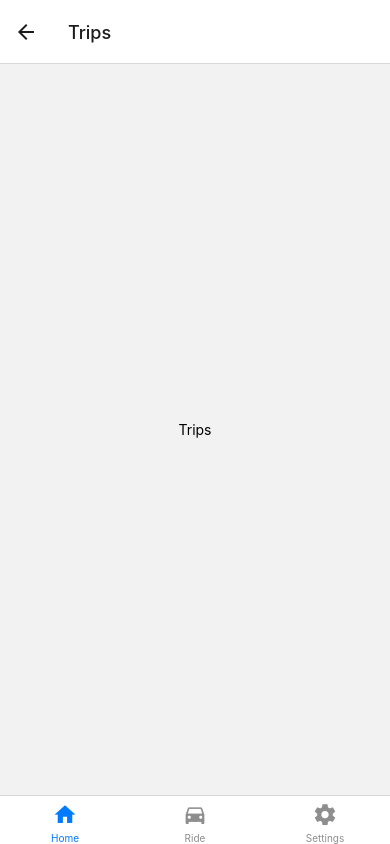
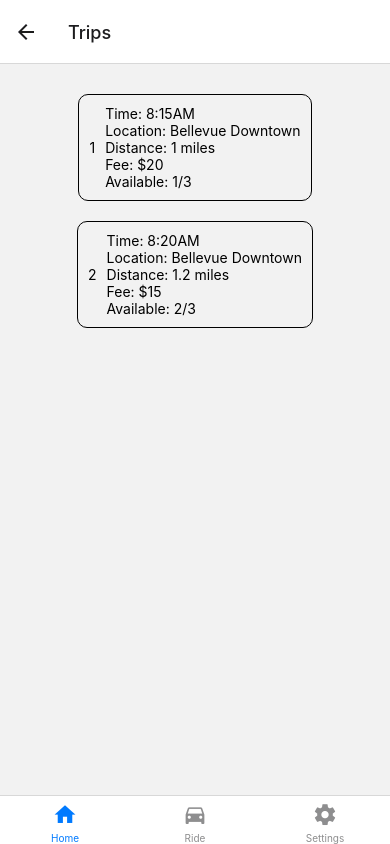
Before and after one commit to HuskyLovesShare/CarPool, a React Native app: screen /Trips in a window 390 px wide. Built offline with nearby package versions, Linux system fonts and the light colour scheme.

Commit message:
Trips Screen, Trip Detail Screen

```diff
--- a/components/Home/ChooseDirectionScreen.js
+++ b/components/Home/ChooseDirectionScreen.js
@@ -14,9 +14,12 @@ export default function ChooseDirectionScreen({ navigation, route }) {
         title="To NEU"
         onPress={() => {
           if (route.params.isDriver) {
-            navigation.navigate("New Trip", { isToNEU: true });
+            navigation.navigate("New Trip", { isDriver: true, isToNEU: true });
           } else {
-            navigation.navigate("More Information", { isToNEU: true });
+            navigation.navigate("More Information", {
+              isDriver: false,
+              isToNEU: true,
+            });
           }
         }}
       />
@@ -24,9 +27,12 @@ export default function ChooseDirectionScreen({ navigation, route }) {
         title="Leave NEU"
         onPress={() => {
           if (route.params.isDriver) {
-            navigation.navigate("New Trip", { isToNEU: false });
+            navigation.navigate("New Trip", { isDriver: true, isToNEU: false });
           } else {
-            navigation.navigate("More Information", { isToNEU: false });
+            navigation.navigate("More Information", {
+              isDriver: false,
+              isToNEU: false,
+            });
           }
         }}
       />
--- a/components/Home/ChooseMoreInfoScreen.js
+++ b/components/Home/ChooseMoreInfoScreen.js
@@ -12,8 +12,15 @@ export default function ChooseMoreInfoScreen({ navigation, route }) {
       </Text>
       <Text>{"Input Address"}</Text>
       <Text>{"Input Time"}</Text>
-      <Button title="Continue" onPress={() => navigation.navigate("Trips")} />
-      {/* add more props here to pass to the next screen */}
+      <Button
+        title="Continue"
+        onPress={() =>
+          navigation.navigate("Trips", {
+            isDriver: route.params.isDriver,
+            isToNEU: route.params.isToNEU,
+          })
+        }
+      />
     </View>
   );
 }
--- a/components/Home/HomeScreen.js
+++ b/components/Home/HomeScreen.js
@@ -6,6 +6,7 @@ import ChooseDirectionScreen from "./ChooseDirectionScreen";
 import NewTripScreen from "./NewTripScreen";
 import ChooseMoreInfoScreen from "./ChooseMoreInfoScreen";
 import TripsScreen from "./TripsScreen";
+import TripDetailScreen from "./TripDetailScreen";
 
 const Stack = createNativeStackNavigator();
 
@@ -19,6 +20,8 @@ export default function HomeScreen() {
     //     headerShown: false,
     //   }}
     >
+      {/* <Stack.Screen name="Trips" component={TripsScreen} /> */}
+
       <Stack.Screen
         name="Home"
         component={ChooseIdentityScreen}
@@ -59,6 +62,14 @@ export default function HomeScreen() {
           isToNEU: isToNEU,
         }}
       />
+      <Stack.Screen
+        name="Trip Detail"
+        component={TripDetailScreen}
+        initialParams={{
+          isDriver: isDriver,
+          isToNEU: isToNEU,
+        }}
+      />
     </Stack.Navigator>
   );
 }
--- a/components/Home/RideInformationCard.js
+++ b/components/Home/RideInformationCard.js
@@ -1,10 +1,37 @@
 import React, { useState } from "react";
-import { Text, View } from "react-native";
+import { Text, View, Pressable } from "react-native";
 
-export default function RideInformationCard() {
+export default function RideInformationCard(props) {
+  const rideInfo = props.rideInfo;
+
   return (
-    <View style={{}}>
-      <Text>RideInformationCard</Text>
-    </View>
+    <Pressable
+      style={{
+        display: "flex",
+        flexDirection: "row",
+        borderWidth: 1,
+        marginVertical: 10,
+        padding: 10,
+        borderRadius: 10,
+      }}
+      onPress={props.onPressed}
+    >
+      <View
+        style={{
+          alignItems: "center",
+          justifyContent: "center",
+          marginRight: 10,
+        }}
+      >
+        <Text>{props.index + 1}</Text>
+      </View>
+      <View>
+        <Text>{`Time: ${rideInfo.time}`}</Text>
+        <Text>{`Location: ${rideInfo.location}`}</Text>
+        <Text>{`Distance: ${rideInfo.distance} miles`}</Text>
+        <Text>{`Fee: $${rideInfo.fee}`}</Text>
+        <Text>{`Available: ${rideInfo.available}/${rideInfo.totalPositions}`}</Text>
+      </View>
+    </Pressable>
   );
 }
--- /dev/null
+++ b/components/Home/TripDetailScreen.js
@@ -0,0 +1,21 @@
+import React from "react";
+import { View, Button, Text } from "react-native";
+
+export default function TripDetailScreen({ navigation, route }) {
+  console.log(route);
+  const rideInfo = route.params.rideInfo;
+  return (
+    <View style={{ flex: 1, alignItems: "center", justifyContent: "center" }}>
+      <Text>{route.params.isToNEU ? "is to NEU" : "is Leave NEU"}</Text>
+      <Text>
+        {route.params.isDriver ? "is Driver: true" : "is Driver: false"}
+      </Text>
+      <Text>{"TripDetailScreen"}</Text>
+      <Text>{`Time: ${rideInfo.time}`}</Text>
+      <Text>{`Location: ${rideInfo.location}`}</Text>
+      <Text>{`Distance: ${rideInfo.distance} miles`}</Text>
+      <Text>{`Fee: $${rideInfo.fee}`}</Text>
+      <Text>{`Available: ${rideInfo.available}/${rideInfo.totalPositions}`}</Text>
+    </View>
+  );
+}
--- a/components/Home/TripsScreen.js
+++ b/components/Home/TripsScreen.js
@@ -1,13 +1,43 @@
-import React from "react";
+import React, { useState } from "react";
 import { View, Button, Text } from "react-native";
-import { useState } from "react/cjs/react.production.min";
+import RideInformationCard from "./RideInformationCard";
 
 export default function TripsScreen({ navigation, route }) {
-  //   const [rides, setRides] = useState();
+  const [rides, setRides] = useState([
+    {
+      time: "8:15AM",
+      location: "Bellevue Downtown",
+      distance: 1,
+      fee: 20,
+      totalPositions: 3,
+      available: 1,
+    },
+    {
+      time: "8:20AM",
+      location: "Bellevue Downtown",
+      distance: 1.2,
+      fee: 15,
+      totalPositions: 3,
+      available: 2,
+    },
+  ]);
 
   return (
-    <View style={{ flex: 1, alignItems: "center", justifyContent: "center" }}>
-      <Text>{"Trips"}</Text>
+    <View style={{ flex: 1, alignItems: "center", marginTop: 20 }}>
+      {rides.map((rideInfo, index) => (
+        <RideInformationCard
+          key={index}
+          index={index}
+          rideInfo={rideInfo}
+          onPressed={() => {
+            navigation.navigate("Trip Detail", {
+              rideInfo: rideInfo,
+              isDriver: route.params.isDriver,
+              isToNEU: route.params.isToNEU,
+            });
+          }}
+        />
+      ))}
     </View>
   );
 }
```
